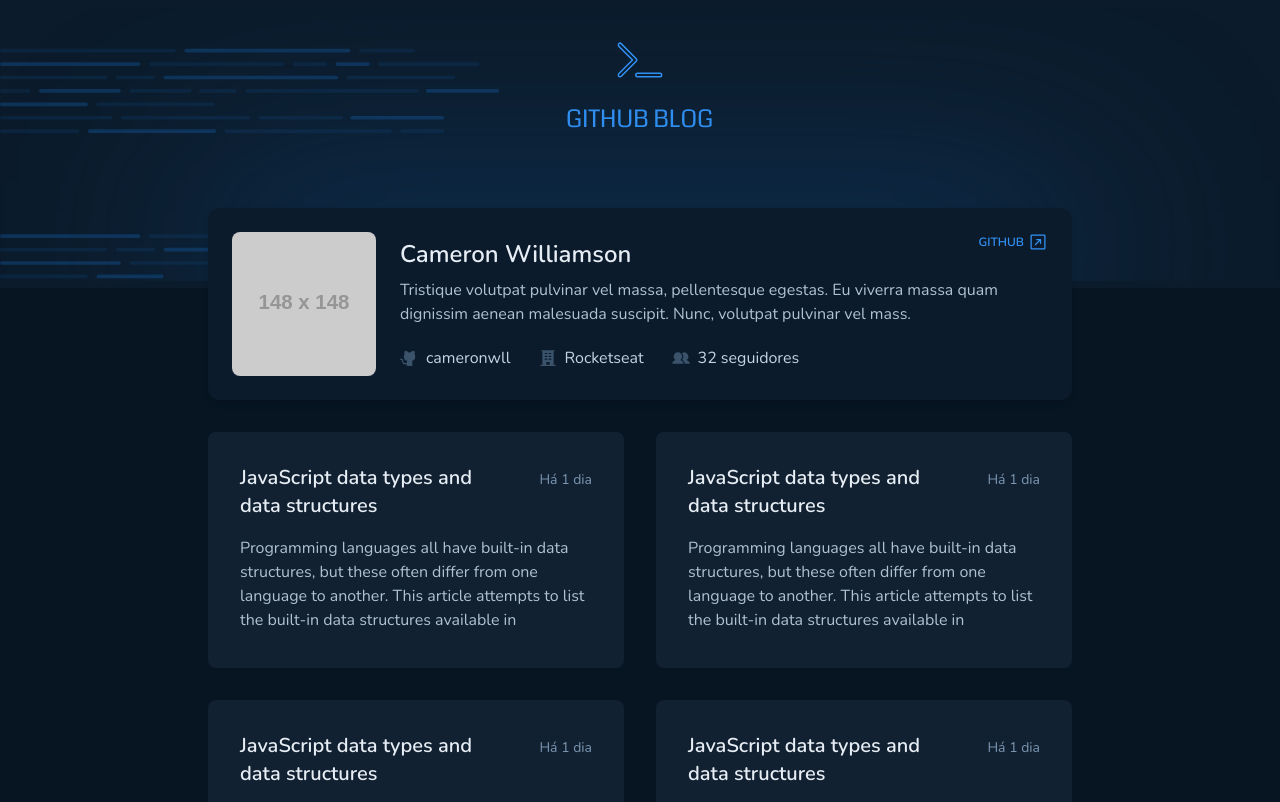
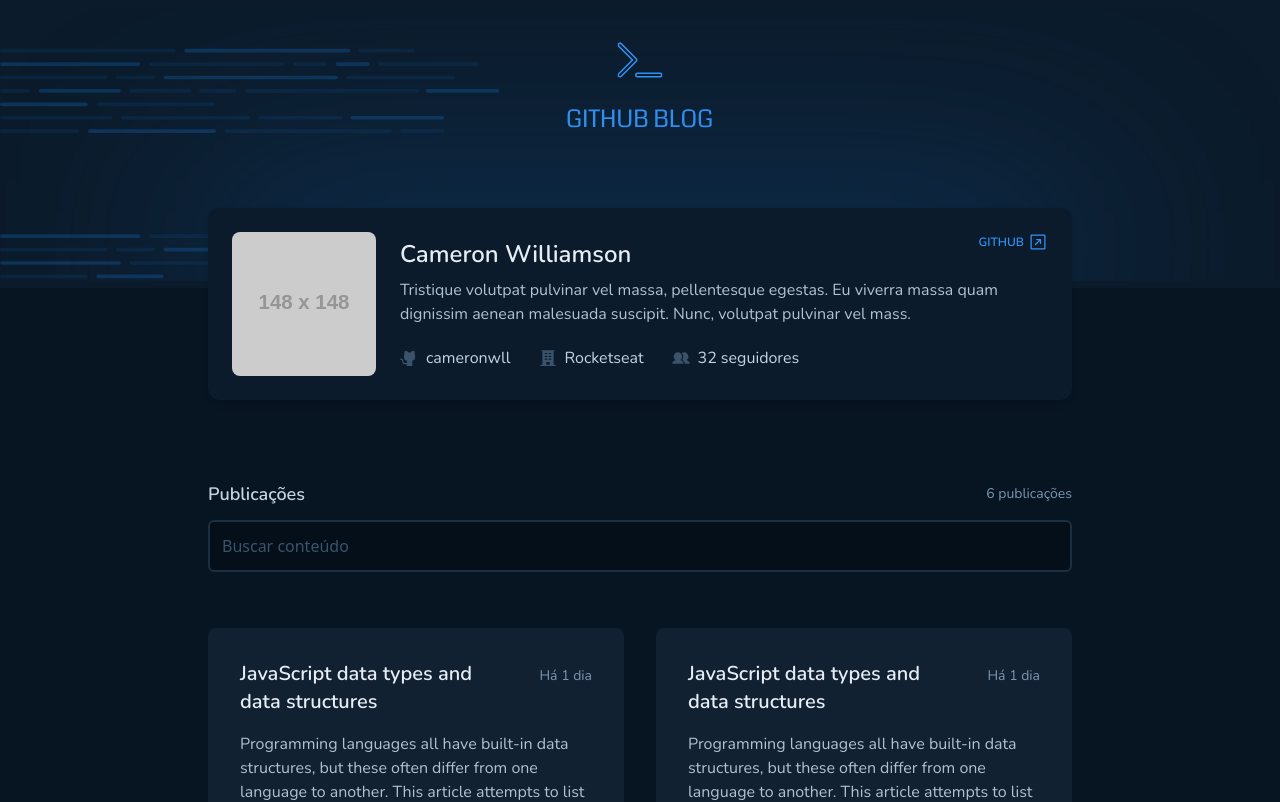
Before and after one commit to pamelasantoss/ignite-github-blog, a React (Vite) app: page / in a window 1280 px wide. Shown: the top 802 px of the page. Built offline with nearby package versions, Linux system fonts and the light colour scheme.

Commit message:
feat: creating the search form component

```diff
--- a/src/components/CardIssue/index.tsx
+++ b/src/components/CardIssue/index.tsx
@@ -2,9 +2,9 @@
   return (
     <div className="bg-base-post rounded-lg p-8 max-h-64">
       <div className="flex items-baseline">
-        <h2 className="font-nunito text-base-title text-xl font-semibold flex-1 pr-6">
+        <h3 className="font-nunito text-base-title text-xl font-semibold flex-1 pr-6">
           JavaScript data types and data structures
-        </h2>
+        </h3>
         <span className="font-nunito text-base-span text-sm">Há 1 dia</span>
       </div>
       <p className="font-nunito text-base-text mt-4 text-ellipsis overflow-hidden max-h-[100px]">
--- /dev/null
+++ b/src/components/SearchForm/index.tsx
@@ -0,0 +1,11 @@
+export function SearchForm() {
+  return (
+    <form className="flex mt-3">
+      <input
+        type="text"
+        placeholder="Buscar conteúdo"
+        className="flex-1 rounded-md border-2 border-base-border p-3 bg-base-input text-base-text placeholder:text-base-label focus:outline-none focus:ring focus:ring-primary-blue"
+      />
+    </form>
+  )
+}
--- a/src/pages/Home/index.tsx
+++ b/src/pages/Home/index.tsx
@@ -1,10 +1,23 @@
 import { CardIntro } from "../../components/CardIntro"
 import { CardIssue } from "../../components/CardIssue"
+import { SearchForm } from "../../components/SearchForm"
 
 export function Home() {
   return (
     <>
       <CardIntro />
+
+      <div className="flex flex-col pt-20 pb-6">
+        <div className="flex justify-between items-center">
+          <h2 className="font-nunito text-base-subtitle text-lg font-semibold">
+            Publicações
+          </h2>
+          <span className="font-nunito text-base-span text-sm">
+            6 publicações
+          </span>
+        </div>
+        <SearchForm />
+      </div>
 
       <div className="grid grid-cols-1 md:grid-cols-2 gap-8 py-8">
         <CardIssue />
```
